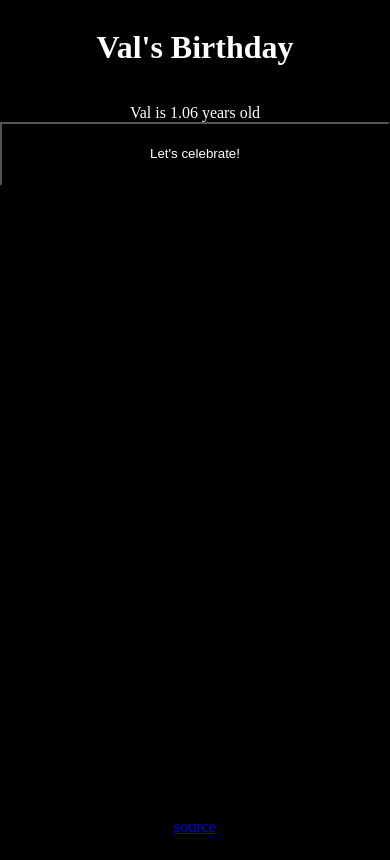
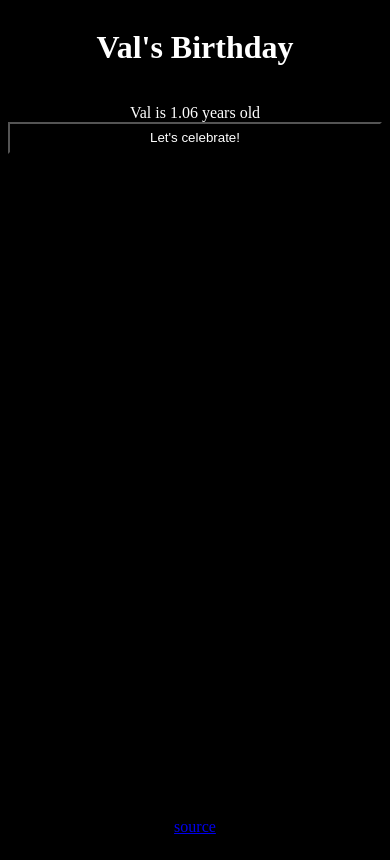
Before and after one commit to terracota-p/val-birthday, a SvelteKit app: page / in a window 390 px wide. Built offline with nearby package versions, Linux system fonts and the light colour scheme.

Commit message:
refactor: style - buttons size

```diff
--- a/src/routes/[[key]]/+page.svelte
+++ b/src/routes/[[key]]/+page.svelte
@@ -41,7 +41,7 @@
 		<div class="vertical section">
 			<div>Val is {getAge()} years old</div>
 			<div>
-				<form method="get" name="celebrate" data-sveltekit-keepfocus>
+				<form method="get" name="celebrate" class="big" data-sveltekit-keepfocus>
 					<button data-testid="celebrate" name="celebrated" value="true" class="big" on:click={sing}
 						>Let's celebrate!</button
 					>
--- a/src/routes/styles.css
+++ b/src/routes/styles.css
@@ -34,7 +34,7 @@ main {
 	flex: 1;
 	display: flex;
 	flex-direction: column;
-	padding: 1rem;
+	padding: 1rem 0 1rem 0;
 	width: 100%;
 	margin: 0 auto;
 }
@@ -78,12 +78,13 @@ button {
 
 @media screen and (max-width: 32rem) {
 	.big {
-		width: 100vw;
+		width: 100%;
 	}
 }
 
 button.big {
-	height: 4rem;
+	display: block;
+	height: 2rem;
 }
 
 button:hover {
```
